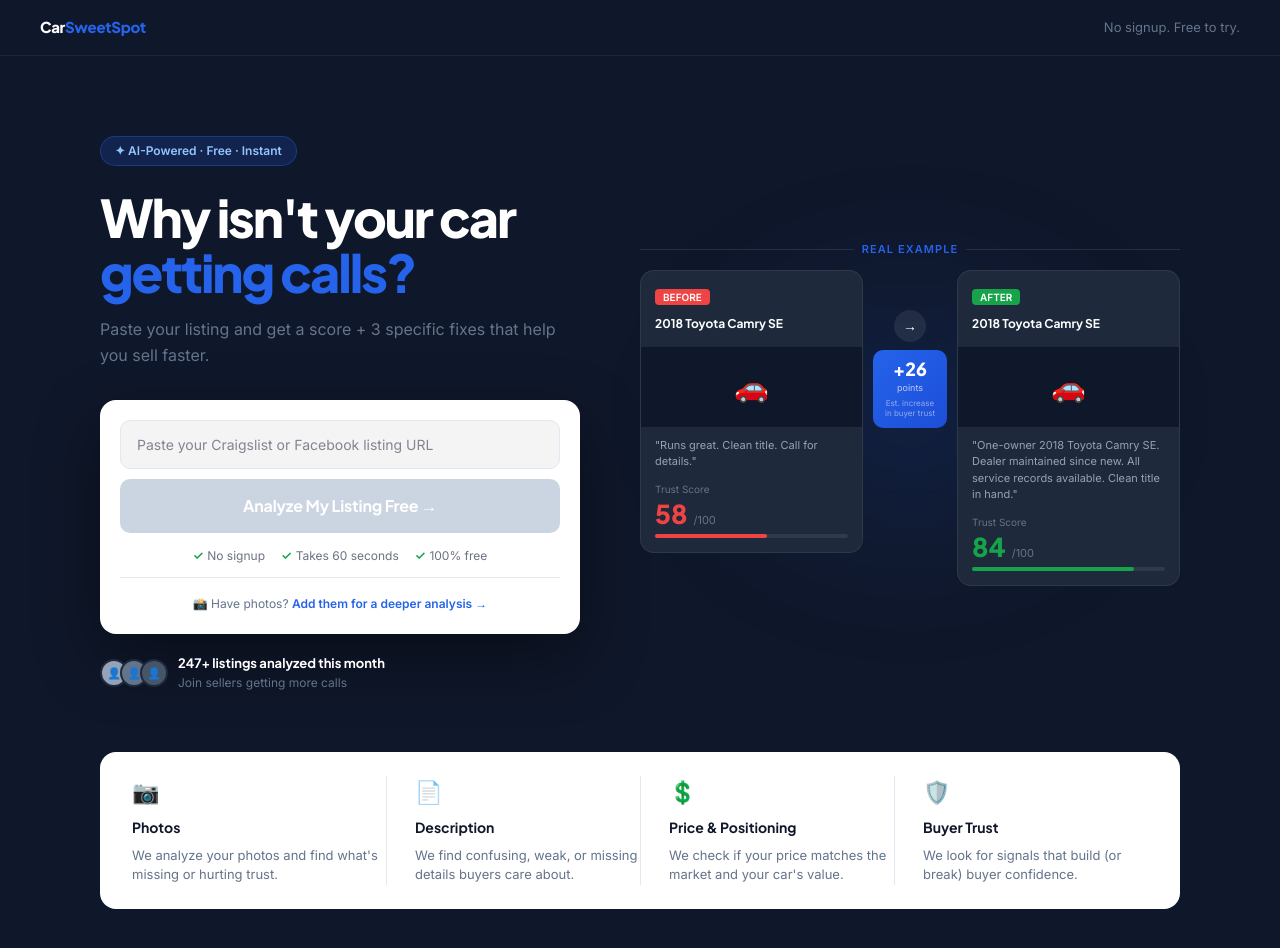
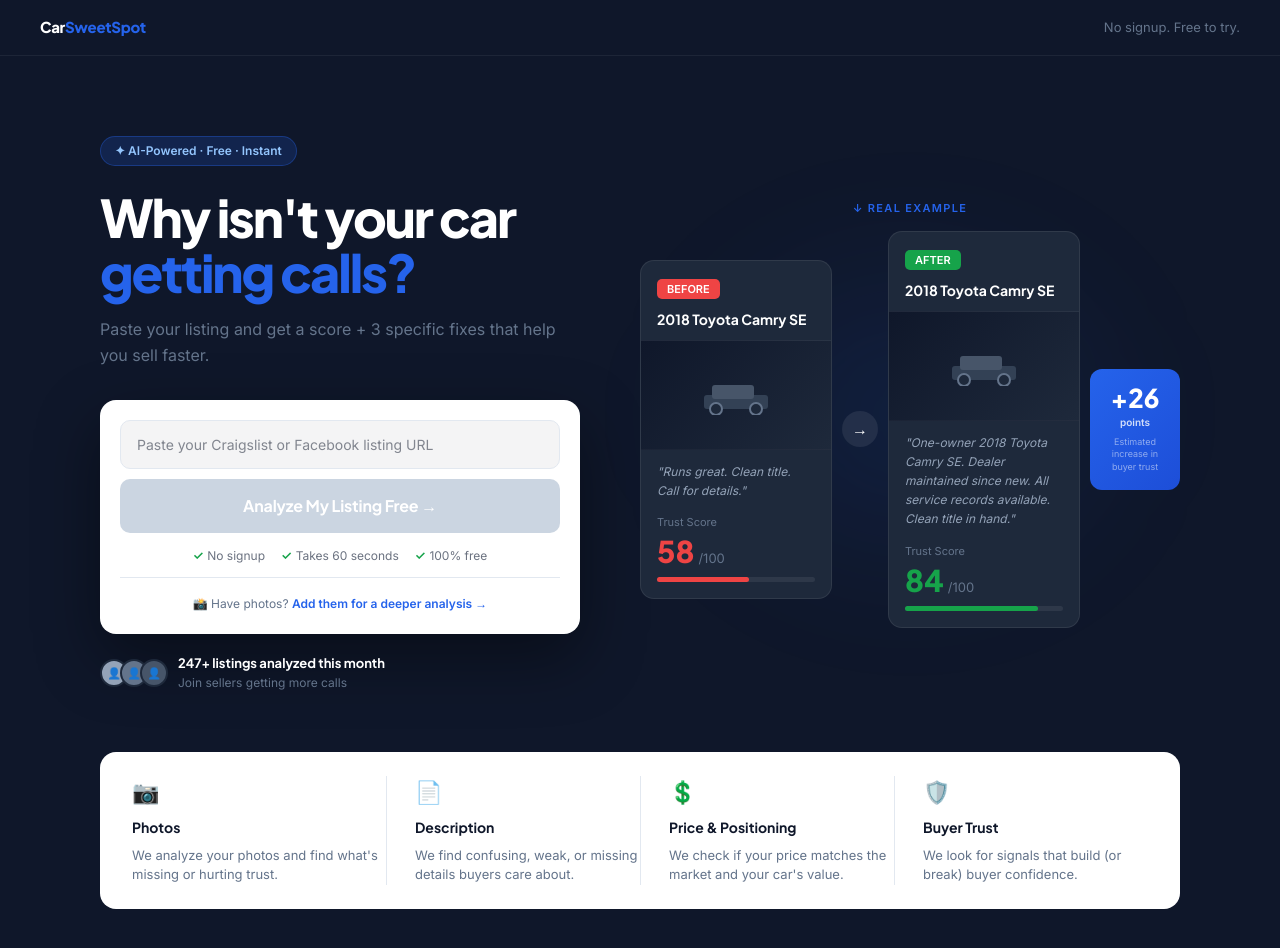
Before and after one commit to yonibuilds/carsweetspot, a Next.js app: page / in a window 1280 px wide. Shown: the top 948 px of the page. Built offline with nearby package versions, Linux system fonts and the light colour scheme.

Commit message:
Redesign Before/After mockup — real card layout matching design spec

```diff
--- a/app/page.tsx
+++ b/app/page.tsx
@@ -62,86 +62,81 @@ function AnalyzingScreen() {
 // ── Before/After hero mockup ──────────────────────────────────────
 function BeforeAfterMockup({ isDesktop }: { isDesktop: boolean }) {
   if (!isDesktop) return null;
+
+  const Card = ({ badge, badgeColor, score, scoreColor, barColor, desc }: {
+    badge: string; badgeColor: string; score: number; scoreColor: string; barColor: string; desc: string;
+  }) => (
+    <div style={{ background: "#1E293B", borderRadius: 14, overflow: "hidden", border: "1px solid rgba(255,255,255,0.08)", flex: 1 }}>
+      <div style={{ padding: "14px 16px 10px" }}>
+        <span style={{ ...B, fontSize: 11, fontWeight: 800, color: WHITE, background: badgeColor, borderRadius: 5, padding: "3px 10px" }}>{badge}</span>
+        <p style={{ ...H, fontSize: 14, fontWeight: 700, color: WHITE, margin: "10px 0 0" }}>2018 Toyota Camry SE</p>
+      </div>
+      {/* Car image placeholder */}
+      <div style={{ height: 110, background: "linear-gradient(135deg, #0F172A 0%, #1E293B 100%)", display: "flex", alignItems: "center", justifyContent: "center", borderTop: "1px solid rgba(255,255,255,0.05)", borderBottom: "1px solid rgba(255,255,255,0.05)" }}>
+        <svg width="80" height="40" viewBox="0 0 80 40" fill="none">
+          <rect x="8" y="20" width="64" height="14" rx="3" fill="#334155"/>
+          <rect x="16" y="10" width="42" height="14" rx="3" fill="#475569"/>
+          <circle cx="20" cy="34" r="6" fill="#1E293B" stroke="#64748B" strokeWidth="2"/>
+          <circle cx="60" cy="34" r="6" fill="#1E293B" stroke="#64748B" strokeWidth="2"/>
+        </svg>
+      </div>
+      <div style={{ padding: "12px 16px 16px" }}>
+        <p style={{ ...B, fontSize: 12, color: "#94A3B8", lineHeight: 1.6, margin: "0 0 14px", fontStyle: "italic" }}>"{desc}"</p>
+        <p style={{ ...B, fontSize: 11, color: NAVY_M, margin: "0 0 6px" }}>Trust Score</p>
+        <div style={{ display: "flex", alignItems: "baseline", gap: 4, marginBottom: 8 }}>
+          <span style={{ ...H, fontSize: 30, fontWeight: 800, color: scoreColor, lineHeight: 1 }}>{score}</span>
+          <span style={{ ...B, fontSize: 13, color: NAVY_M }}>/100</span>
+        </div>
+        <div style={{ height: 5, background: "rgba(255,255,255,0.07)", borderRadius: 3 }}>
+          <div style={{ height: "100%", width: `${score}%`, background: barColor, borderRadius: 3 }} />
+        </div>
+      </div>
+    </div>
+  );
+
   return (
     <div style={{ flex: 1, display: "flex", alignItems: "center", justifyContent: "center", position: "relative" }}>
       {/* Glow */}
       <div style={{
-        position: "absolute", width: 480, height: 360, borderRadius: "50%",
-        background: `radial-gradient(ellipse, ${BRAND}28 0%, transparent 70%)`,
-        filter: "blur(60px)", zIndex: 0,
+        position: "absolute", width: 500, height: 400, borderRadius: "50%",
+        background: `radial-gradient(ellipse, ${BRAND}22 0%, transparent 70%)`,
+        filter: "blur(60px)", zIndex: 0, pointerEvents: "none",
       }} />
 
-      <div style={{ position: "relative", zIndex: 1, width: "100%", maxWidth: 560 }}>
-        {/* Label */}
-        <div style={{ display: "flex", alignItems: "center", gap: 8, marginBottom: 12, justifyContent: "center" }}>
-          <div style={{ height: 1, flex: 1, background: "rgba(255,255,255,0.1)" }} />
-          <span style={{ ...B, fontSize: 11, fontWeight: 700, color: BRAND, letterSpacing: "0.1em" }}>REAL EXAMPLE</span>
-          <div style={{ height: 1, flex: 1, background: "rgba(255,255,255,0.1)" }} />
-        </div>
+      <div style={{ position: "relative", zIndex: 1, width: "100%" }}>
+        {/* REAL EXAMPLE label */}
+        <p style={{ ...B, fontSize: 11, fontWeight: 700, color: BRAND, letterSpacing: "0.12em", textAlign: "center", margin: "0 0 14px" }}>
+          ↓ REAL EXAMPLE
+        </p>
 
-        <div style={{ display: "grid", gridTemplateColumns: "1fr auto 1fr", gap: 10, alignItems: "start" }}>
+        <div style={{ display: "flex", alignItems: "center", gap: 10 }}>
           {/* BEFORE */}
-          <div style={{ background: "#1E293B", borderRadius: 14, overflow: "hidden", border: "1px solid rgba(255,255,255,0.07)" }}>
-            <div style={{ padding: "12px 14px 8px" }}>
-              <span style={{ ...B, fontSize: 10, fontWeight: 800, color: WHITE, background: "#EF4444", borderRadius: 4, padding: "2px 8px" }}>BEFORE</span>
-              <p style={{ ...H, fontSize: 12, fontWeight: 700, color: WHITE, margin: "8px 0 6px" }}>2018 Toyota Camry SE</p>
-            </div>
-            <div style={{ background: "#0F172A", height: 80, display: "flex", alignItems: "center", justifyContent: "center" }}>
-              <span style={{ fontSize: 28 }}>🚗</span>
-            </div>
-            <div style={{ padding: "10px 14px 14px" }}>
-              <p style={{ ...B, fontSize: 11, color: "#94A3B8", lineHeight: 1.5, margin: "0 0 12px" }}>
-                "Runs great. Clean title. Call for details."
-              </p>
-              <div style={{ display: "flex", alignItems: "baseline", gap: 4, marginBottom: 4 }}>
-                <span style={{ ...B, fontSize: 10, color: NAVY_M }}>Trust Score</span>
-              </div>
-              <div style={{ display: "flex", alignItems: "baseline", gap: 6, marginBottom: 6 }}>
-                <span style={{ ...H, fontSize: 26, fontWeight: 800, color: "#EF4444", lineHeight: 1 }}>58</span>
-                <span style={{ ...B, fontSize: 11, color: NAVY_M }}>/100</span>
-              </div>
-              <div style={{ height: 4, background: "rgba(255,255,255,0.08)", borderRadius: 2 }}>
-                <div style={{ height: "100%", width: "58%", background: "#EF4444", borderRadius: 2 }} />
-              </div>
-            </div>
-          </div>
+          <Card
+            badge="BEFORE" badgeColor="#EF4444"
+            score={58} scoreColor="#EF4444" barColor="#EF4444"
+            desc="Runs great. Clean title. Call for details."
+          />
 
-          {/* Arrow + points */}
-          <div style={{ display: "flex", flexDirection: "column", alignItems: "center", gap: 8, paddingTop: 40 }}>
-            <div style={{ width: 32, height: 32, borderRadius: "50%", background: "rgba(255,255,255,0.08)", display: "flex", alignItems: "center", justifyContent: "center" }}>
-              <span style={{ color: WHITE, fontSize: 14 }}>→</span>
-            </div>
-            <div style={{ background: `linear-gradient(135deg, ${BRAND} 0%, ${BRAND_DK} 100%)`, borderRadius: 10, padding: "10px 12px", textAlign: "center" }}>
-              <p style={{ ...H, fontSize: 18, fontWeight: 800, color: WHITE, margin: 0, lineHeight: 1 }}>+26</p>
-              <p style={{ ...B, fontSize: 9, color: "rgba(255,255,255,0.7)", margin: "4px 0 0", lineHeight: 1.3 }}>points</p>
-              <p style={{ ...B, fontSize: 8, color: "rgba(255,255,255,0.5)", margin: "4px 0 0", lineHeight: 1.3 }}>Est. increase<br/>in buyer trust</p>
-            </div>
+          {/* Arrow */}
+          <div style={{ width: 36, height: 36, borderRadius: "50%", background: "rgba(255,255,255,0.08)", display: "flex", alignItems: "center", justifyContent: "center", flexShrink: 0 }}>
+            <span style={{ color: WHITE, fontSize: 16 }}>→</span>
           </div>
 
           {/* AFTER */}
-          <div style={{ background: "#1E293B", borderRadius: 14, overflow: "hidden", border: "1px solid rgba(255,255,255,0.07)" }}>
-            <div style={{ padding: "12px 14px 8px" }}>
-              <span style={{ ...B, fontSize: 10, fontWeight: 800, color: WHITE, background: "#16A34A", borderRadius: 4, padding: "2px 8px" }}>AFTER</span>
-              <p style={{ ...H, fontSize: 12, fontWeight: 700, color: WHITE, margin: "8px 0 6px" }}>2018 Toyota Camry SE</p>
-            </div>
-            <div style={{ background: "#0F172A", height: 80, display: "flex", alignItems: "center", justifyContent: "center" }}>
-              <span style={{ fontSize: 28 }}>🚗</span>
-            </div>
-            <div style={{ padding: "10px 14px 14px" }}>
-              <p style={{ ...B, fontSize: 11, color: "#94A3B8", lineHeight: 1.5, margin: "0 0 12px" }}>
-                "One-owner 2018 Toyota Camry SE. Dealer maintained since new. All service records available. Clean title in hand."
-              </p>
-              <div style={{ display: "flex", alignItems: "baseline", gap: 4, marginBottom: 4 }}>
-                <span style={{ ...B, fontSize: 10, color: NAVY_M }}>Trust Score</span>
-              </div>
-              <div style={{ display: "flex", alignItems: "baseline", gap: 6, marginBottom: 6 }}>
-                <span style={{ ...H, fontSize: 26, fontWeight: 800, color: "#16A34A", lineHeight: 1 }}>84</span>
-                <span style={{ ...B, fontSize: 11, color: NAVY_M }}>/100</span>
-              </div>
-              <div style={{ height: 4, background: "rgba(255,255,255,0.08)", borderRadius: 2 }}>
-                <div style={{ height: "100%", width: "84%", background: "#16A34A", borderRadius: 2 }} />
-              </div>
-            </div>
+          <Card
+            badge="AFTER" badgeColor="#16A34A"
+            score={84} scoreColor="#16A34A" barColor="#16A34A"
+            desc="One-owner 2018 Toyota Camry SE. Dealer maintained since new. All service records available. Clean title in hand."
+          />
+
+          {/* +26 badge */}
+          <div style={{
+            background: `linear-gradient(135deg, ${BRAND} 0%, ${BRAND_DK} 100%)`,
+            borderRadius: 12, padding: "16px 14px", textAlign: "center", flexShrink: 0, width: 90,
+          }}>
+            <p style={{ ...H, fontSize: 26, fontWeight: 800, color: WHITE, margin: 0, lineHeight: 1 }}>+26</p>
+            <p style={{ ...B, fontSize: 10, fontWeight: 700, color: "rgba(255,255,255,0.8)", margin: "4px 0 0" }}>points</p>
+            <p style={{ ...B, fontSize: 9, color: "rgba(255,255,255,0.5)", margin: "6px 0 0", lineHeight: 1.4 }}>Estimated increase in buyer trust</p>
           </div>
         </div>
       </div>
```
